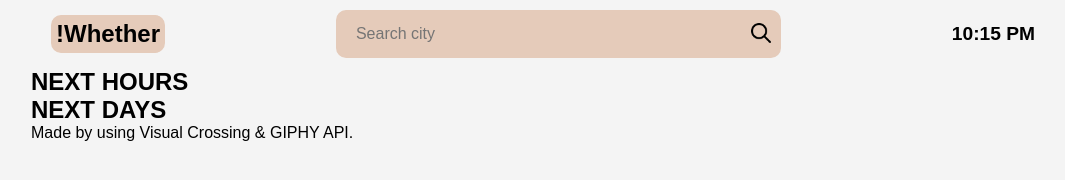
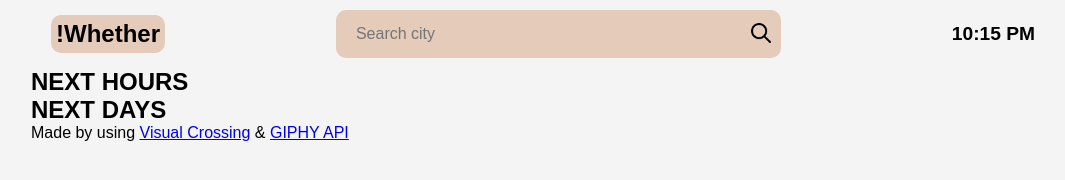
Before and after one commit to melio0504/weather-app, a website built with webpack: page index.html in a window 1280 px wide. Shown: the whole page, without its empty margins (97-1162 px from the left). Built offline with nearby package versions, Linux system fonts and the light colour scheme; a web font is replaced by a local one.

Commit message:
Add links in the footer

```diff
--- a/index.html
+++ b/index.html
@@ -122,7 +122,12 @@
     </section>
   </main>
   <footer>
-    <p>Made by using Visual Crossing & GIPHY API.</p>
+    <p>
+      Made by using
+      <a href="https://www.visualcrossing.com/" target="_blank" rel="noreferrer">Visual Crossing</a>
+      &
+      <a href="https://developers.giphy.com/" target="_blank" rel="noreferrer">GIPHY API</a>
+    </p>
   </footer>
 </body>
 </html>
```
